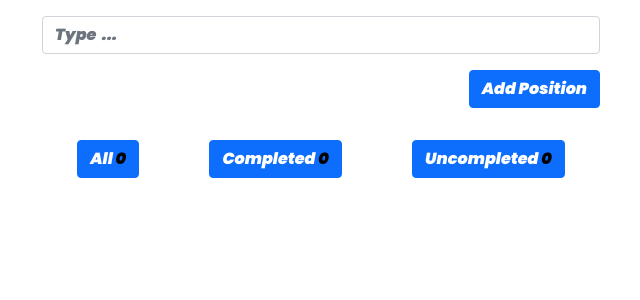
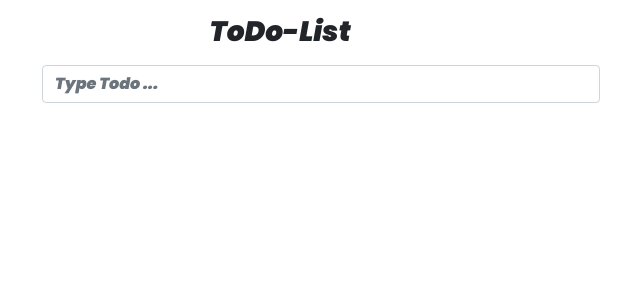
Before and after one commit to firdavs13/to_do_list_react, a React (Create React App) app: page / in a window 1280 px wide. Shown: the top 300 px of the page, without its empty margins (319-959 px from the left). Built offline with nearby package versions, Linux system fonts and the light colour scheme.

Commit message:
add local store

```diff
--- a/src/App.css
+++ b/src/App.css
@@ -43,6 +43,9 @@ img {
   align-items: center;
 }
 
+.todo__heading {
+  margin: 15px 0 0 40%  ;
+}
 
 .form__alert {
   width: 400px;
@@ -51,11 +54,8 @@ img {
   align-items: center;
 }
 
-.btn-number {
-  color: black;
+.todo__form {
+  display: flex;
+  flex-direction: column;
+  align-items: flex-end;
 }
-
-.buttons__wrapper {
-    display: flex;
-    justify-content: space-around;
-}
--- a/src/App.jsx
+++ b/src/App.jsx
@@ -1,25 +1,54 @@
-import React, { useState } from "react";
+import React, { useState, useEffect } from "react";
 import "./App.css";
-import Form from "./components/Form/Form";
+import { v4 as uuidv4 } from "uuid";
 import List from "./components/List/List";
-import Buttons from "./components/Buttons/Buttons";
 
 function App() {
   const [todos, setTodos] = useState([]);
-  const [input, setInput] = useState("");
+
+  useEffect(() => {
+    const todoStore = JSON.parse(localStorage.getItem("todoStore"));
+    if (todoStore) setTodos(todoStore)
+  }, []);
+
+  useEffect(() => {
+    localStorage.setItem("todoStore", JSON.stringify(todos));
+  }, [todos]);
+
+
+  const handleAddTodo = (evt) => {
+    if (evt.keyCode === 13) {
+      let newTodo = {
+        id: uuidv4(),
+        text: evt.target.value,
+        isComlate: false,
+      };
+
+      setTodos([newTodo, ...todos]);
+      evt.target.value = "";
+    }
+  };
+
   return (
     <div className="App">
       <section className="todo">
         <div className="container">
-          <div className="todo__wrapper w-100">
-            <Form
-              input={input}
-              setInput={setInput}
-              todos={todos}
-              setTodos={setTodos}
-            />
-            <List todos={todos} setTodos={setTodos}/>
-            <Buttons todos={todos} setTodos={setTodos}/>
+          <h3 className="todo__heading">ToDo-List</h3>
+
+          <div className="todo__wrapper">
+            <div className="input-group mb-3 mt-3 w-50">
+              <input
+                type="text"
+                className="form-control todo__input"
+                name="text"
+                placeholder="Type Todo ..."
+                required
+                aria-describedby="basic-addon1"
+                onKeyUp={handleAddTodo}
+              />
+            </div>
+
+            <List todos={todos} setTodos={setTodos} />
           </div>
         </div>
       </section>
--- a/src/components/Buttons/Buttons.css
+++ /dev/null
@@ -1,4 +0,0 @@
-.buttons__wrapper {
-    display: flex;
-    justify-content: space-around;
-}
--- a/src/components/Buttons/Buttons.jsx
+++ /dev/null
@@ -1,20 +0,0 @@
-import React from "react";
-import "./Buttons.css";
-
-const Buttons = ({ todos, setTodos }) => {
-  return (
-    <div className="buttons__wrapper w-50">
-      <button className="btn btn-primary btn__all">
-        All <span className="btn-number span__all"> 0</span>
-      </button>
-      <button className="btn btn-primary btn__comp" >
-        Completed <span className="btn-number span__comp"> 0</span>
-      </button>
-      <button className="btn btn-primary btn__uncomp">
-        Uncompleted<span className="btn-number span__uncomp"> 0</span>
-      </button>
-    </div>
-  );
-};
-
-export default Buttons;
--- a/src/components/Form/Form.css
+++ /dev/null
@@ -1,5 +0,0 @@
-.todo__form {
-    display: flex;
-    flex-direction: column;
-    align-items: flex-end;
-  }
--- a/src/components/Form/Form.jsx
+++ /dev/null
@@ -1,40 +0,0 @@
-import React from "react";
-import "./Form.css"
-import { v4 as uuidv4 } from "uuid";
-
-
-const Form = ({input, setInput, todos, setTodos}) => {
-
-    const onInputChange = (event) => {
-        setInput(event.target.value)
-    }
-
-    const onFormSubmit = (event) => {
-        event.preventDefault()
-
-        setTodos([...todos, {id: uuidv4(), text: input, isComlated:false}])
-        setInput("")
-    }
-
-  return (
-    <form className="todo__form w-50" onSubmit={onFormSubmit}>
-      <div className="input-group mb-3 mt-3">
-        <input
-          type="text"
-          className="form-control todo__input"
-          name="text"
-          placeholder="Type  ..."
-          required
-          aria-describedby="basic-addon1"
-          value={input}
-          onChange={onInputChange}
-        />
-      </div>
-      <button className="todo__btn btn btn-primary mb-3" type="submit">
-        Add Position
-      </button>
-    </form>
-  );
-};
-
-export default Form;
--- a/src/components/List/List.css
+++ b/src/components/List/List.css
@@ -21,3 +21,12 @@
     align-items: center;
     justify-content: space-between;
   }
+
+  .edit-btn {
+    margin-right: 5px;
+  }
+
+  .active {
+    text-decoration: line-through;
+    opacity: 0.5;
+  }
--- a/src/components/List/List.jsx
+++ b/src/components/List/List.jsx
@@ -2,39 +2,60 @@ import React from "react";
 import "./List.css";
 
 const List = ({ todos, setTodos }) => {
-  const handleComplate = (todo) => {
-    todos.map((item) => {
-      if (item.id === todo.id) {
-        return { ...item, isComlated: !item.isComlated };
-      }
-      return item;
-    });
+  const handleDelete = ({ id }) => {
+    setTodos(todos.filter((todo) => todo.id !== id));
   };
 
-  const handleDelete = ({ id }) => {
-    setTodos(todos.filter((todo) => todo.id !== id));
+  const handleEdit = (todo) => {
+    let todoText = prompt("Textni ozgartiring", todo.text);
+
+    todos.forEach((itemTodos) => {
+      if (itemTodos.id === todo.id) {
+        itemTodos.text = todoText;
+      }
+    });
+
+    setTodos([...todos]);
+  };
+
+  const handleComlate = (id) => {
+    todos.forEach((itemTodos) => {
+      if (itemTodos.id === id) {
+        itemTodos.isComlate = !itemTodos.isComlate;
+      }
+    });
+
+    setTodos([...todos]);
   };
 
   return (
     <ul className="todo__list">
       {todos.map((todo) => (
-        <li key={todo.id}>
+        <li key={todo.id} className={todo.isComlate ? "active" : ''}>
           <div className="alert alert-primary form__alert" role="alert">
             <input
               type="checkbox"
               className="form-check-input form__lisrt-input checkbox-btn"
-              onClick={() => handleComplate(todo)}
+              onChange={() => handleComlate(todo.id)}
+              checked={todo.isComlate}
             />
+
             <div className="alert-elemet__wrap">
+              <div className="buttins_wrap">
+                <button
+                  className="btn btn-outline-primary edit-btn"
+                  onClick={() => handleEdit(todo)}
+                >
+                  ✏️
+                </button>
                 <button
                   className="btn btn-outline-primary delete-btn"
                   onClick={() => handleDelete(todo)}
                 >
                   🗑️
                 </button>
-              <p className="alert__text">
-                {todo.text}
-              </p>
+              </div>
+              <p className="alert__text">{todo.text}</p>
             </div>
           </div>
         </li>
```
Lines whose indentation alone changed are shown as unchanged.
